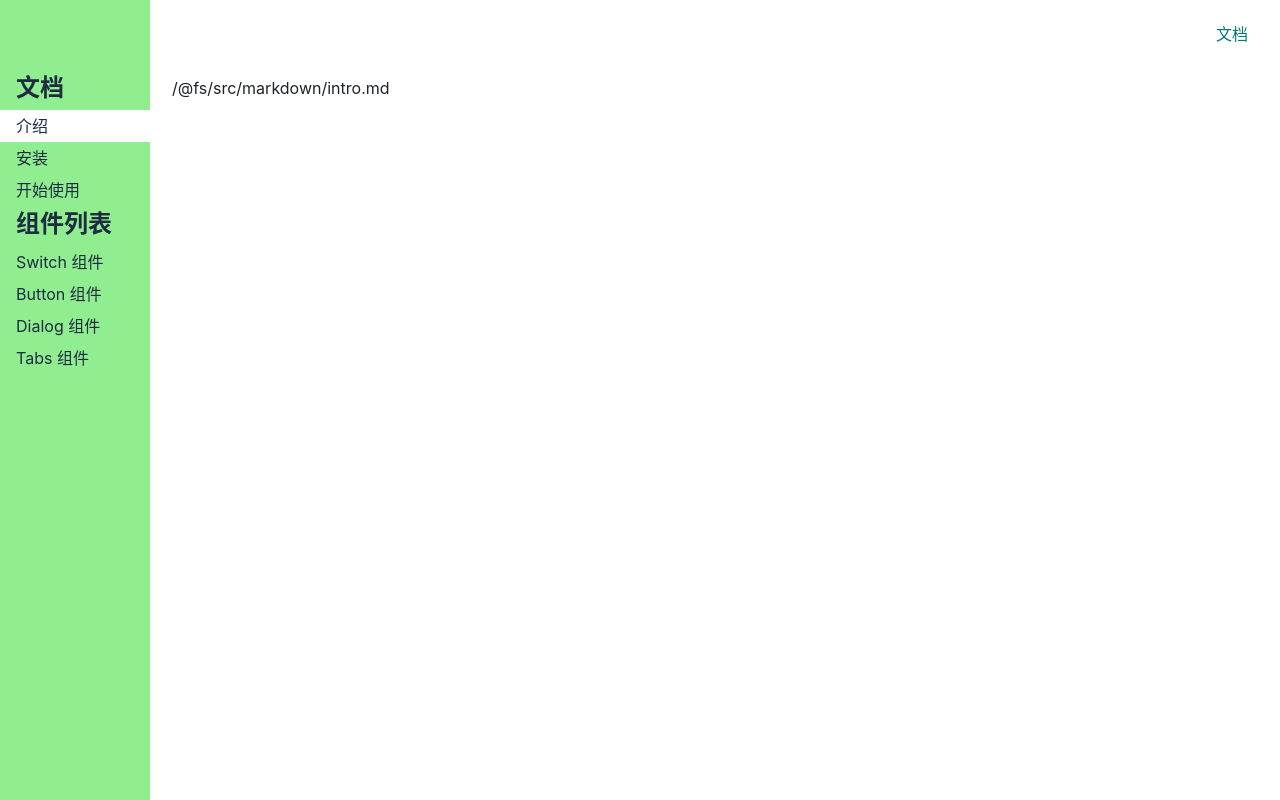
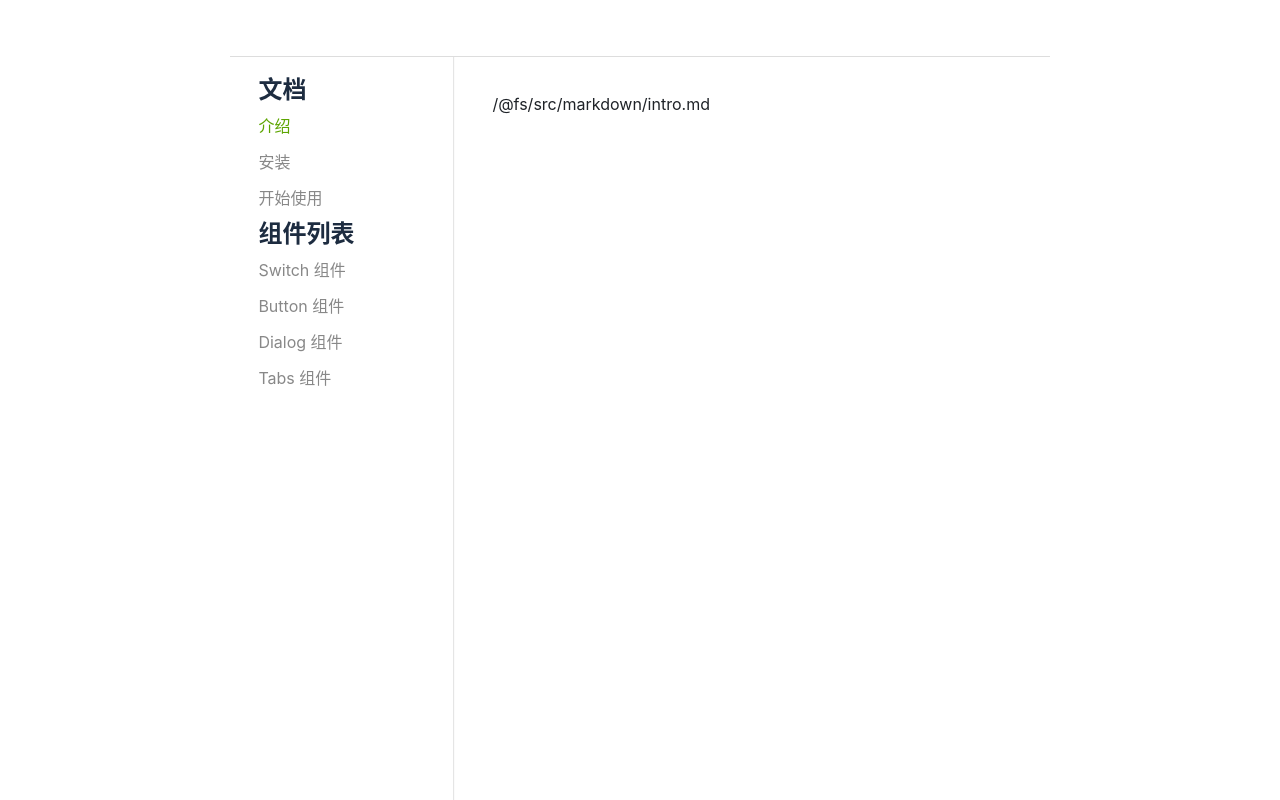
Before and after one commit to rustinliu/yezi-UI, a Vue app: page /#/doc/intro in a window 1280 px wide. Built offline with nearby package versions, Linux system fonts and the light colour scheme.

Commit message:
优化topNav

```diff
--- a/src/components/Aside.vue
+++ b/src/components/Aside.vue
@@ -36,6 +36,7 @@ export default {
 </script>
 
 <style lang="scss" scoped>
+$themecolor: #5da501;
 .aside {
     background: #fff;
     min-width: 223px;
@@ -57,17 +58,18 @@ export default {
         color: #888;
         transition: all 250ms ease;
         &:hover {
-            color: #ff8d78;
+            color: $themecolor;
         }
         .router-link-active {
-            color: #ff8d78;
+            color: $themecolor;
+            text-decoration: none;
         }
     }
 }
 @media (max-width: 500px) {
     .aside {
         transform: translateX(-223px);
-        &.asideVisible {
+        &.sidebarVisible {
             transform: translateX(0);
         }
     }
--- a/src/components/Topnav.vue
+++ b/src/components/Topnav.vue
@@ -1,22 +1,21 @@
 <template>
-    <div class="topnav">
-        <div class="logo">
+    <div class="topNav" v-if="toggleMenuButtonVisible">
+        <div title="菜单" :class="{ sidebarVisible }">
+            <svg v-if="toggleMenuButtonVisible" class="toggleMenu" @click="toggleMenu">
+                <use xlink:href="#icon-menu"></use>
+            </svg>
+        </div>
+        <router-link to="/" class="logo" title="首页">
             <svg class="icon">
                 <use xlink:href="#icon-yezi"></use>
             </svg>
-        </div>
-        <ul class="menu">
-            <li>
-                <router-link to="/doc">文档</router-link>
-            </li>
-        </ul>
-        <svg v-if="toggleMenuButtonVisible" class="toggleAside" @click="toggleMenu">
-            <use xlink:href="#icon-menu"></use>
-        </svg>
+        </router-link>
     </div>
 </template>
+
 <script lang="ts">
 import { inject, Ref } from 'vue';
+
 export default {
     props: {
         toggleMenuButtonVisible: {
@@ -29,62 +28,65 @@ export default {
         const toggleMenu = () => {
             sidebarVisible.value = !sidebarVisible.value;
         };
-        return {
-            toggleMenu,
-        };
+        return { toggleMenu, sidebarVisible };
     },
 };
 </script>
+
 <style lang="scss" scoped>
-$color: #007974;
-.topnav {
-    z-index: 20;
-    color: $color;
+$themecolor: #5da501;
+.topNav {
     display: flex;
-    padding: 16px;
+    padding: 16px 16px 12px;
     position: fixed;
     top: 0;
     left: 0;
-    width: 100%;
-    justify-content: center;
-    align-items: center;
-    > .logo {
-        max-width: 6em;
-        margin-right: auto;
-        > svg {
-            width: 32px;
-            height: 32px;
+    width: 100vw;
+    height: 57px;
+    z-index: 10;
+    background: #fff;
+    border-bottom: 1px solid #ddd;
+    .logo {
+        .icon {
+            width: 30px;
+            height: 30px;
+            margin: 0 10px;
         }
     }
-    > .menu {
-        display: flex;
-        white-space: nowrap;
-        flex-wrap: nowrap;
-        > li {
-            margin: 0 1em;
+    .toggleMenu {
+        position: absolute;
+        top: 28px;
+        left: 28px;
+        width: 20px;
+        height: 20px;
+        display: none;
+        fill: #666;
+        cursor: pointer;
+        transition: all 0.25s;
+    }
+    .sidebarVisible {
+        .toggleMenu {
+            fill: $themecolor;
         }
     }
-    > .toggleAside {
-        display: inline-block;
-        width: 32px;
-        height: 32px;
-        position: absolute;
-        left: 16px;
-        top: 50%;
-        transform: translateY(-50%);
-        display: none;
-        background: fade-out(black, 0.9);
-    }
-    @media (max-width: 500px) {
-        > .menu {
-            display: none;
+}
+@media (max-width: 500px) {
+    .topNav {
+        padding: 13px 16px 15px;
+        .logo {
+            margin: 4px auto 0;
         }
-        > .logo {
-            margin: 0 auto;
-        }
-        > .toggleAside {
+
+        .toggleMenu {
+            top: 19px;
             display: inline-block;
         }
     }
 }
+@media (min-width: 500px) {
+    .topNav {
+        width: 64vw;
+        left: 18vw;
+    }
+}
 </style>
--- a/src/index.scss
+++ b/src/index.scss
@@ -1,3 +1,5 @@
+$themecolor: #5da501;
+
 * {
     margin: 0;
     padding: 0;
--- a/src/views/Doc.vue
+++ b/src/views/Doc.vue
@@ -1,31 +1,12 @@
 <template>
-    <div class="layout">
-        <Topnav toggleMenuButtonVisible class="nav" />
+    <div class="docWrapper">
+        <Topnav toggleMenuButtonVisible />
+        <transition name="mmask">
+            <div class="mask" v-if="sidebarVisible" @click="closeAside" />
+        </transition>
         <div class="content">
-            <aside v-if="sidebarVisible">
-                <h2>文档</h2>
-                <ol>
-                    <li><router-link to="/doc/intro">介绍</router-link></li>
-                    <li><router-link to="/doc/install">安装</router-link></li>
-                    <li><router-link to="/doc/get-started">开始使用</router-link></li>
-                </ol>
-                <h2>组件列表</h2>
-                <ol>
-                    <li>
-                        <router-link to="/doc/switch">Switch 组件</router-link>
-                    </li>
-                    <li>
-                        <router-link to="/doc/button">Button 组件</router-link>
-                    </li>
-                    <li>
-                        <router-link to="/doc/dialog">Dialog 组件</router-link>
-                    </li>
-                    <li>
-                        <router-link to="/doc/tabs">Tabs 组件</router-link>
-                    </li>
-                </ol>
-            </aside>
-            <main>
+            <Aside></Aside>
+            <main @click="closeAside" :class="{ sidebarVisible }">
                 <router-view></router-view>
             </main>
         </div>
@@ -34,77 +15,65 @@
 
 <script lang="ts">
 import Topnav from '../components/Topnav.vue';
+import Aside from '../components/Aside.vue';
 import { inject, Ref } from 'vue';
 export default {
     components: {
         Topnav,
+        Aside,
     },
 
     setup() {
         const sidebarVisible = inject<Ref<boolean>>('sidebarVisible');
+        const closeAside = () => {
+            sidebarVisible.value = false;
+        };
         return {
             sidebarVisible,
+            closeAside,
         };
     },
 };
 </script>
 <style lang="scss" scoped>
-.layout {
-    display: flex;
-    flex-direction: column;
-    height: 100vh;
-    > .nav {
-        flex-shrink: 0;
-    }
-    > .content {
-        flex-grow: 1;
-        padding-top: 60px;
-        padding-left: 156px;
-        @media (max-width: 500px) {
-            padding-left: 0;
-        }
+.content {
+    main {
+        padding: 92px 40px 80px 262px;
+        transition: all 0.4s ease;
     }
 }
-.content {
-    display: flex;
-    > aside {
-        flex-shrink: 0;
-    }
-    > main {
-        flex-grow: 1;
-        padding: 16px;
-    }
-}
-aside {
-    background: lightgreen;
-    width: 150px;
-    padding: 16px 0;
-    position: fixed;
-    top: 0;
-    left: 0;
-    padding-top: 70px;
-    height: 100%;
-    z-index: 10;
-    > h2 {
-        margin-bottom: 4px;
-        padding: 0 16px;
-    }
-    > ol {
-        > li {
-            > a {
-                display: block;
-                padding: 4px 16px;
-            }
-            .router-link-active {
-                background: white;
+@media (max-width: 500px) {
+    .content {
+        main {
+            padding-left: 28px;
+            &.sidebarVisible {
+                transform: translateX(223px);
             }
         }
     }
-    @media (max-width: 500px) {
+    .mask {
         position: fixed;
         top: 0;
         left: 0;
-        padding-top: 70px;
+        width: 100vw;
+        height: 100vh;
+        backdrop-filter: blur(5px);
+        z-index: 8;
+    }
+    .mmask-enter-active,
+    .mmask-leave-active {
+        transition: opacity 0.3s;
+    }
+    .mmask-enter-from,
+    .mmask-leave-to {
+        opacity: 0;
+    }
+}
+@media (min-width: 500px) {
+    .docWrapper {
+        height: 100%;
+        position: relative;
+        margin: 0 18vw;
     }
 }
 </style>
--- a/src/views/Home.vue
+++ b/src/views/Home.vue
@@ -3,11 +3,11 @@
         <div>
             <Topnav></Topnav>
             <div class="banner">
-                <h1>Shadow UI</h1>
-                <h2>A userful UI library</h2>
+                <h1>YeZi UI</h1>
+                <h2>一个基于vue 3的UI库</h2>
                 <p class="actions">
                     <a href="#">GitHub</a>
-                    <router-link to="/doc">开始</router-link>
+                    <router-link to="/doc">Start</router-link>
                 </p>
             </div>
         </div>
@@ -19,7 +19,7 @@
                     <use xlink:href="#icon-vue"></use>
                 </svg>
                 <h3>基于 Vue 3</h3>
-                <p>骄傲地使用了 Vue 3 Composition API</p>
+                <p>使用 Vue 3 的 Composition API</p>
             </li>
             <li>
                 <svg>
@@ -50,9 +50,11 @@ export default {
 <style lang="scss" scoped>
 $green: #02bcb0;
 $border-radius: 4px;
-$color: #007974;
+$themecolor: #2a484e;
+
 .topnavAndBanner {
-    background: linear-gradient(145deg, rgba(227, 255, 253, 1) 0%, rgba(183, 233, 230, 1) 100%);
+    background: rgb(168, 216, 205);
+    background: radial-gradient(circle, rgba(168, 216, 205, 1) 0%, rgba(199, 240, 241, 1) 100%);
     clip-path: ellipse(80% 60% at 50% 40%);
 }
 .features {
@@ -94,7 +96,7 @@ $color: #007974;
     }
 }
 .banner {
-    color: $color;
+    color: $themecolor;
     padding: 100px 0;
     display: flex;
     justify-content: center;
```
Also changed, not shown: src/assets/yezi.png (added).
